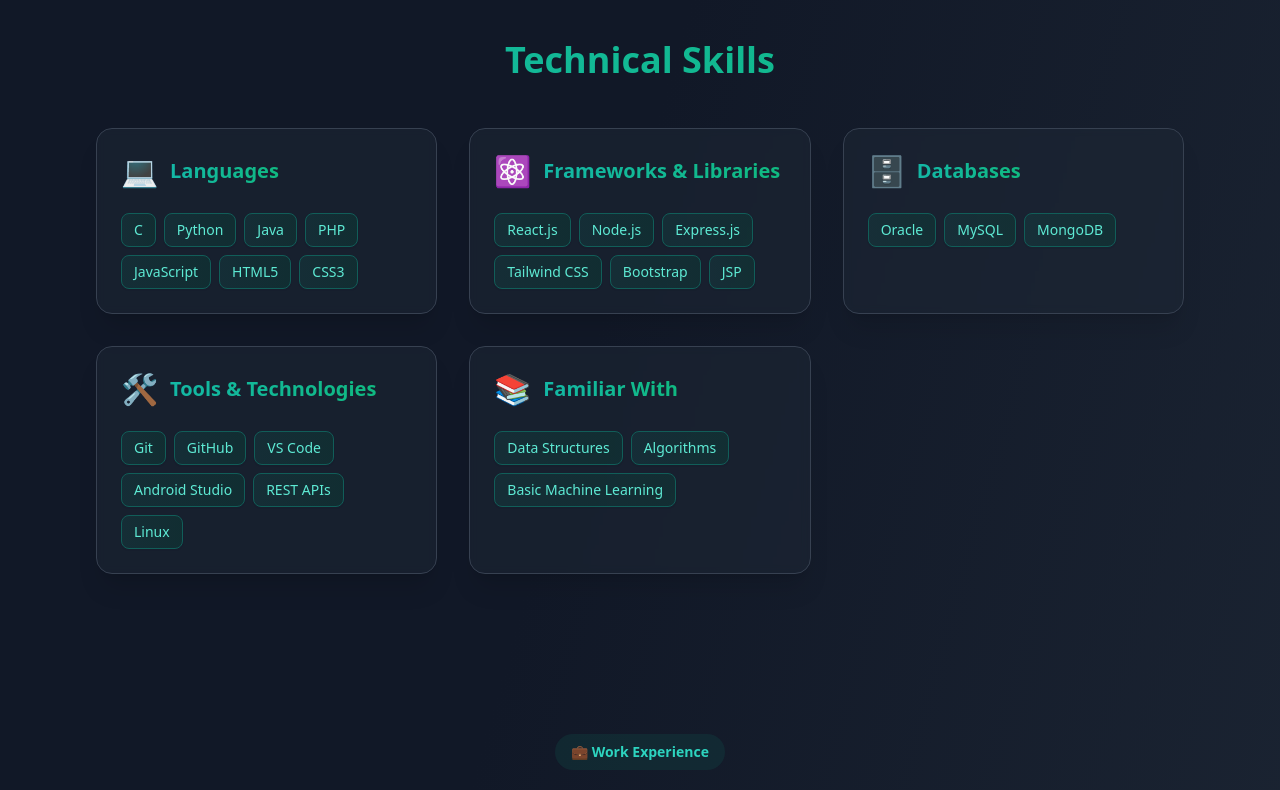
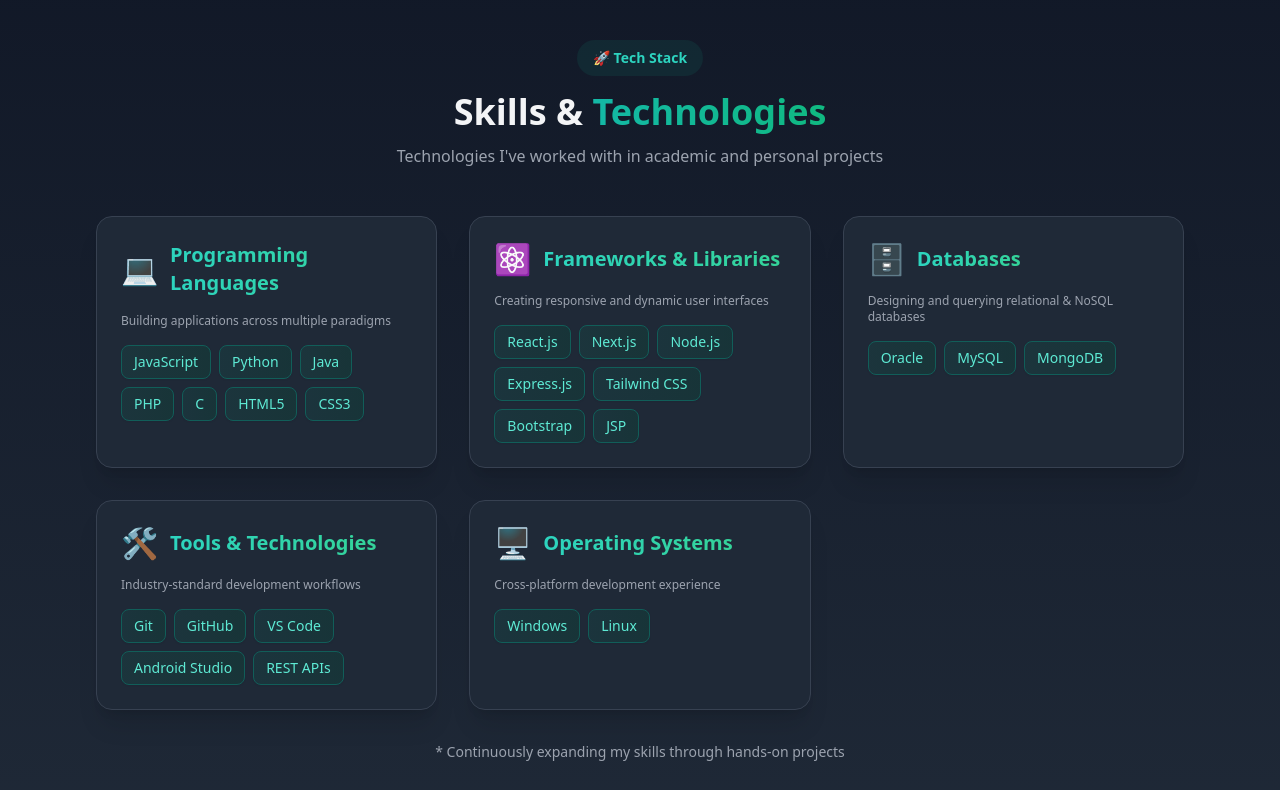
Before and after one commit to RakibDevHub/portfolio, a React (Vite) app: page / in a window 1280 px wide. Shown: the part 2100-2890 px from the top of the page. Built offline with nearby package versions, Linux system fonts and the light colour scheme.

Commit message:
Update Skill Section, change design

```diff
--- a/src/components/Skills.jsx
+++ b/src/components/Skills.jsx
@@ -3,45 +3,58 @@
 
 const skillsData = [
   {
-    category: 'Languages',
+    category: 'Programming Languages',
     icon: '💻',
-    skills: ['C', 'Python', 'Java', 'PHP', 'JavaScript', 'HTML5', 'CSS3']
+    skills: ['JavaScript', 'Python', 'Java', 'PHP', 'C', 'HTML5', 'CSS3'],
+    description: 'Building applications across multiple paradigms'
   },
   {
     category: 'Frameworks & Libraries',
     icon: '⚛️',
-    skills: ['React.js', 'Node.js', 'Express.js', 'Tailwind CSS', 'Bootstrap', 'JSP']
+    skills: ['React.js', 'Next.js', 'Node.js', 'Express.js', 'Tailwind CSS', 'Bootstrap', 'JSP'],
+    description: 'Creating responsive and dynamic user interfaces'
   },
   {
     category: 'Databases',
     icon: '🗄️',
-    skills: ['Oracle', 'MySQL', 'MongoDB']
+    skills: ['Oracle', 'MySQL', 'MongoDB'],
+    description: 'Designing and querying relational & NoSQL databases'
   },
   {
     category: 'Tools & Technologies',
     icon: '🛠️',
-    skills: ['Git', 'GitHub', 'VS Code', 'Android Studio', 'REST APIs', 'Linux']
+    skills: ['Git', 'GitHub', 'VS Code', 'Android Studio', 'REST APIs'],
+    description: 'Industry-standard development workflows'
   },
   {
-    category: 'Familiar With',
-    icon: '📚',
-    skills: ['Data Structures', 'Algorithms', 'Basic Machine Learning']
+    category: 'Operating Systems',
+    icon: '🖥️',
+    skills: ['Windows', 'Linux'],
+    description: 'Cross-platform development experience'
   },
 ];
 
 const Skills = () => {
   return (
-    <section id="skills" className="py-20 relative overflow-hidden">
+    <section id="skills" className="py-20 relative overflow-hidden bg-gradient-to-b from-gray-50 to-white dark:from-gray-900 dark:to-gray-800">
       <div className="container-custom relative z-10">
-        <motion.h2
+        <motion.div
           initial={{ opacity: 0, y: 30 }}
           whileInView={{ opacity: 1, y: 0 }}
           transition={{ duration: 0.6 }}
           viewport={{ once: true }}
-          className="section-title"
+          className="text-center mb-12"
         >
-          Technical Skills
-        </motion.h2>
+          <span className="inline-block px-4 py-2 bg-teal-100 dark:bg-teal-900/30 text-teal-600 dark:text-teal-400 rounded-full text-sm font-semibold mb-4">
+            🚀 Tech Stack
+          </span>
+          <h2 className="text-3xl md:text-4xl font-bold mb-3">
+            Skills & <span className="bg-gradient-to-r from-teal-500 to-emerald-500 bg-clip-text text-transparent">Technologies</span>
+          </h2>
+          <p className="text-gray-600 dark:text-gray-400 max-w-2xl mx-auto">
+            Technologies I've worked with in academic and personal projects
+          </p>
+        </motion.div>
 
         <div className="grid md:grid-cols-2 lg:grid-cols-3 gap-8">
           {skillsData.map((category, idx) => (
@@ -52,25 +65,31 @@
               transition={{ duration: 0.5, delay: idx * 0.1 }}
               viewport={{ once: true }}
               whileHover={{ y: -5 }}
-              className="bg-white/50 dark:bg-gray-800/50 backdrop-blur-sm rounded-2xl p-6 shadow-xl hover:shadow-2xl transition-all duration-300 border border-gray-200 dark:border-gray-700"
+              className="bg-white dark:bg-gray-800 rounded-2xl p-6 shadow-xl hover:shadow-2xl transition-all duration-300 border border-gray-200 dark:border-gray-700"
             >
-              <div className="flex items-center gap-3 mb-6">
+              <div className="flex items-center gap-3 mb-4">
                 <span className="text-3xl">{category.icon}</span>
-                <h3 className="text-xl font-bold bg-gradient-to-r from-teal-500 to-emerald-500 bg-clip-text text-transparent">
+                <h3 className="text-xl font-bold bg-gradient-to-r from-teal-600 to-emerald-600 dark:from-teal-400 dark:to-emerald-400 bg-clip-text text-transparent">
                   {category.category}
                 </h3>
               </div>
+
+              {category.description && (
+                <p className="text-xs text-gray-500 dark:text-gray-400 mb-4">
+                  {category.description}
+                </p>
+              )}
 
               <div className="flex flex-wrap gap-2">
                 {category.skills.map((skill, index) => (
                   <motion.span
                     key={skill}
-                    initial={{ opacity: 0, scale: 0 }}
+                    initial={{ opacity: 0, scale: 0.8 }}
                     whileInView={{ opacity: 1, scale: 1 }}
-                    transition={{ delay: index * 0.03 }}
+                    transition={{ delay: index * 0.02 }}
                     viewport={{ once: true }}
                     whileHover={{ scale: 1.05 }}
-                    className="px-3 py-1.5 bg-gradient-to-r from-teal-50 to-emerald-50 dark:from-teal-900/30 dark:to-emerald-900/30 text-teal-700 dark:text-teal-300 rounded-lg text-sm font-medium shadow-sm hover:shadow-md transition-all cursor-pointer border border-teal-200 dark:border-teal-800"
+                    className="px-3 py-1.5 bg-gradient-to-r from-teal-50 to-emerald-50 dark:from-teal-900/30 dark:to-emerald-900/30 text-teal-700 dark:text-teal-300 rounded-lg text-sm font-medium shadow-sm hover:shadow-md transition-all border border-teal-200 dark:border-teal-800"
                   >
                     {skill}
                   </motion.span>
@@ -79,6 +98,15 @@
             </motion.div>
           ))}
         </div>
+
+        {/* Note */}
+        <motion.p
+          initial={{ opacity: 0 }}
+          whileInView={{ opacity: 1 }}
+          className="text-center text-sm text-gray-500 dark:text-gray-400 mt-8"
+        >
+          * Continuously expanding my skills through hands-on projects
+        </motion.p>
       </div>
     </section>
   );
```
